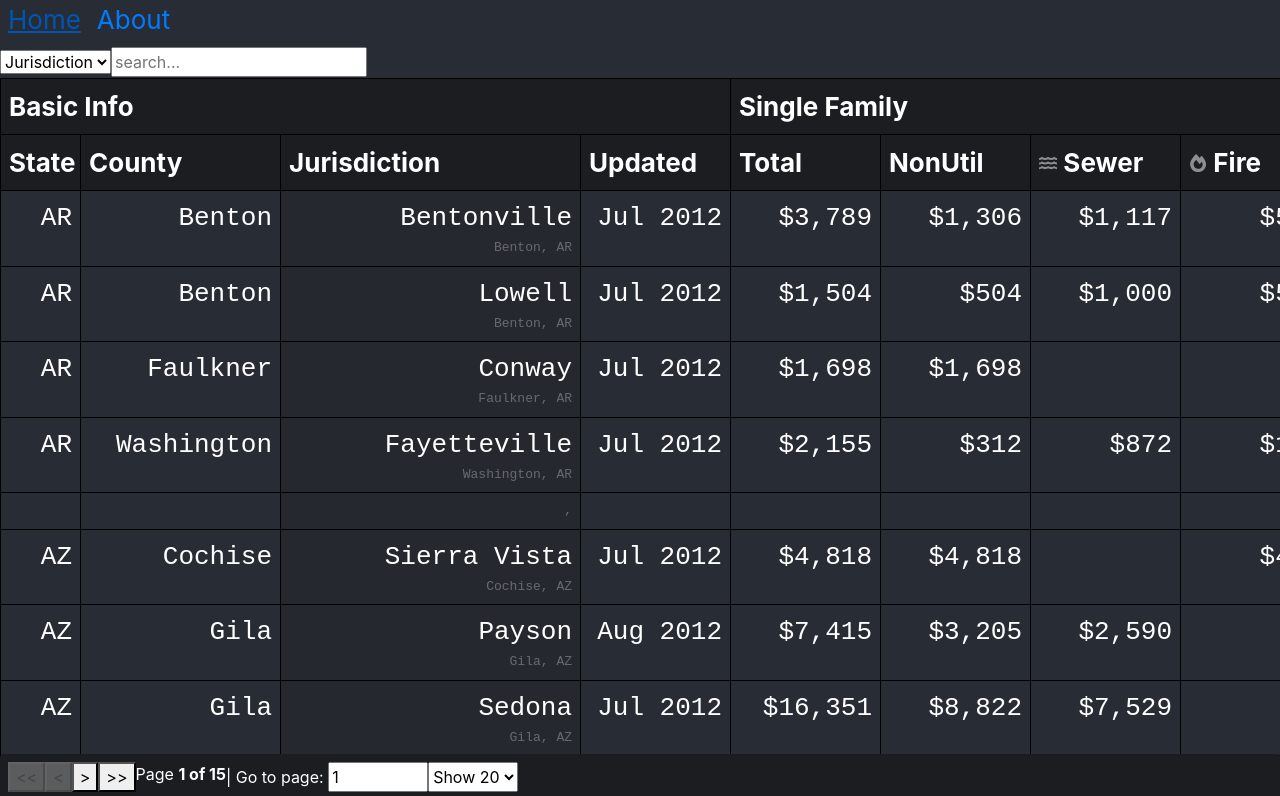
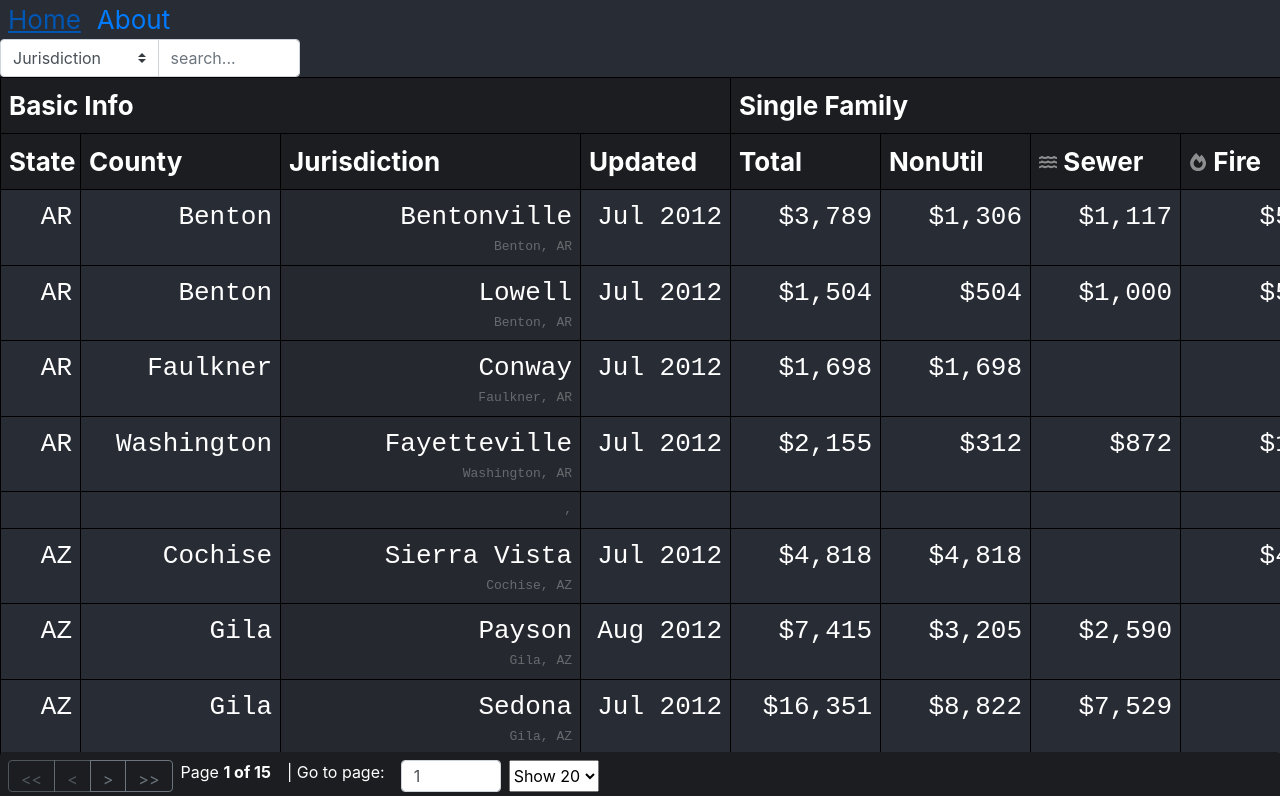
Before and after one commit to tracykm/impact-fees, a React (Create React App) app: page / in a window 1280 px wide. Shown: the top 796 px of the page. Built offline with nearby package versions, Linux system fonts and the light colour scheme.

Commit message:
style inputs, fix 3rd col scrolling

```diff
--- a/src/components/OverallTable.jsx
+++ b/src/components/OverallTable.jsx
@@ -4,6 +4,22 @@ import { DetailColumns } from "./columns";
 import { DateCell } from "./Cell";
 import { Link } from "react-router-dom";
 import data from "../data/cleaned/nestedData.json";
+import styled from "styled-components";
+
+// to make Jurisdiction sticky but not detail 3rd row
+const Wrapper = styled.div`
+  td:nth-child(3),
+  tr:nth-child(2) th:nth-child(3) {
+    position: sticky;
+    left: 0;
+    background-color: #25282e;
+    z-index: 1;
+  }
+  tr:nth-child(2) th:nth-child(3) {
+    background-color: #1b1d20;
+  }
+`;
+
 const dataJS = Object.values(data);
 const path = "DataEntries[1].";
 export function OverallTable() {
@@ -71,5 +87,9 @@ export function OverallTable() {
 
   const data = React.useMemo(() => dataJS, []);
 
-  return <Table columns={columns} data={data} hasPagination />;
+  return (
+    <Wrapper>
+      <Table columns={columns} data={data} hasPagination />
+    </Wrapper>
+  );
 }
--- a/src/components/Table.jsx
+++ b/src/components/Table.jsx
@@ -13,8 +13,9 @@ const SearchBar = ({ columns }) => {
   const [columnFilter, setColumnFilter] = useState(2);
   const currentCol = columns[0].columns[columnFilter];
   return (
-    <div>
+    <div className="input-group" style={{ width: "300px" }}>
       <select
+        className="custom-select"
         onChange={e => {
           columns[0].columns[Number(e.target.value)].setFilter(
             currentCol.filterValue
@@ -28,6 +29,7 @@ const SearchBar = ({ columns }) => {
         <option value="0">State</option>
       </select>
       <input
+        className="input-group-append form-control"
         onChange={e => {
           currentCol.setFilter(e.target.value);
         }}
@@ -114,30 +116,46 @@ export function Table({ columns, data, hasPagination }) {
       */}
       {hasPagination ? (
         <div className="pagination">
-          <button onClick={() => gotoPage(0)} disabled={!canPreviousPage}>
+          <div className="btn-group">
+            <button
+              className="btn btn-outline-secondary"
+              onClick={() => gotoPage(0)}
+              disabled={!canPreviousPage}
+            >
               {"<<"}
             </button>{" "}
-          <button onClick={() => previousPage()} disabled={!canPreviousPage}>
+            <button
+              className="btn btn-outline-secondary"
+              onClick={() => previousPage()}
+              disabled={!canPreviousPage}
+            >
               {"<"}
             </button>{" "}
-          <button onClick={() => nextPage()} disabled={!canNextPage}>
+            <button
+              className="btn btn-outline-secondary"
+              onClick={() => nextPage()}
+              disabled={!canNextPage}
+            >
               {">"}
             </button>{" "}
             <button
+              className="btn btn-outline-secondary"
               onClick={() => gotoPage(pageCount - 1)}
               disabled={!canNextPage}
             >
               {">>"}
             </button>{" "}
-          <span>
+          </div>
+          <span className="px-2">
             Page{" "}
             <strong>
               {pageIndex + 1} of {pageOptions.length}
             </strong>{" "}
           </span>
-          <span>
-            | Go to page:{" "}
+          <span className="px-2">| Go to page: </span>
+          <span className="px-2">
             <input
+              className="form-control"
               type="number"
               defaultValue={pageIndex + 1}
               onChange={e => {
@@ -148,6 +166,7 @@ export function Table({ columns, data, hasPagination }) {
             />
           </span>{" "}
           <select
+            className="selectpicker"
             value={pageSize}
             onChange={e => {
               setPageSize(Number(e.target.value));
--- a/src/components/TableStyles.ts
+++ b/src/components/TableStyles.ts
@@ -1,5 +1,6 @@
 import styled from "styled-components";
 
+// can't figure out how to get a class on the base "tr" or "td" to target properly
 const TableStyles = styled.div`
   .pagination {
     padding: 0.5rem;
@@ -8,6 +9,13 @@ const TableStyles = styled.div`
     bottom: 0;
     background: #1b1d20;
     width: 100%;
+    z-index: 2;
+
+    .btn-group,
+    .selectpicker,
+    .form-control {
+      height: 2em;
+    }
   }
 
   svg {
@@ -39,12 +47,6 @@ const TableStyles = styled.div`
       text-align: right;
     }
 
-    td:nth-child(3) {
-      position: sticky;
-      left: 0;
-      background-color: #25282e;
-    }
-
     tr {
       :last-child {
         td {
```
Lines whose indentation alone changed are shown as unchanged.
